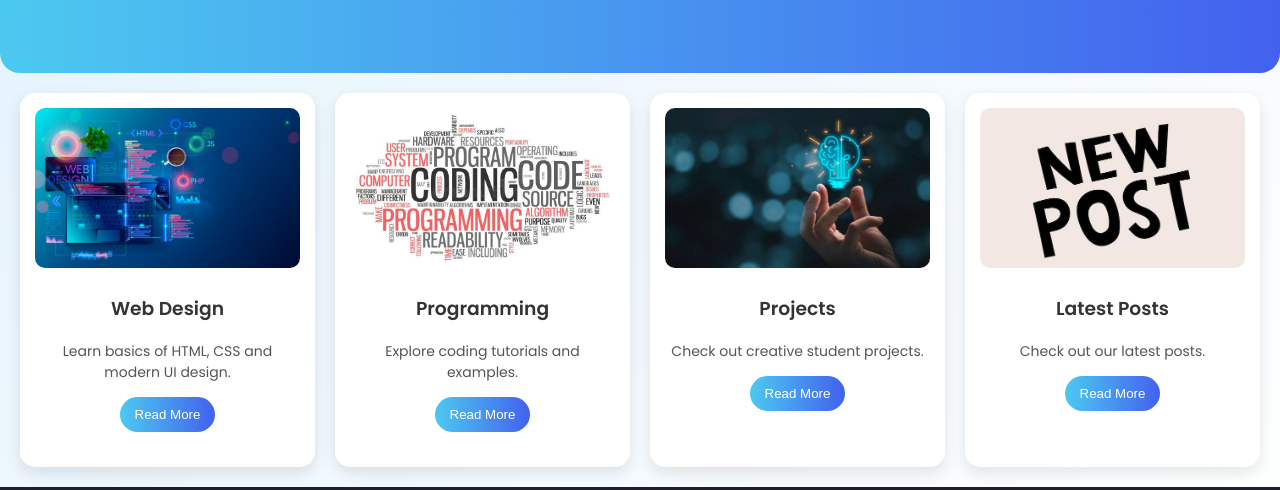
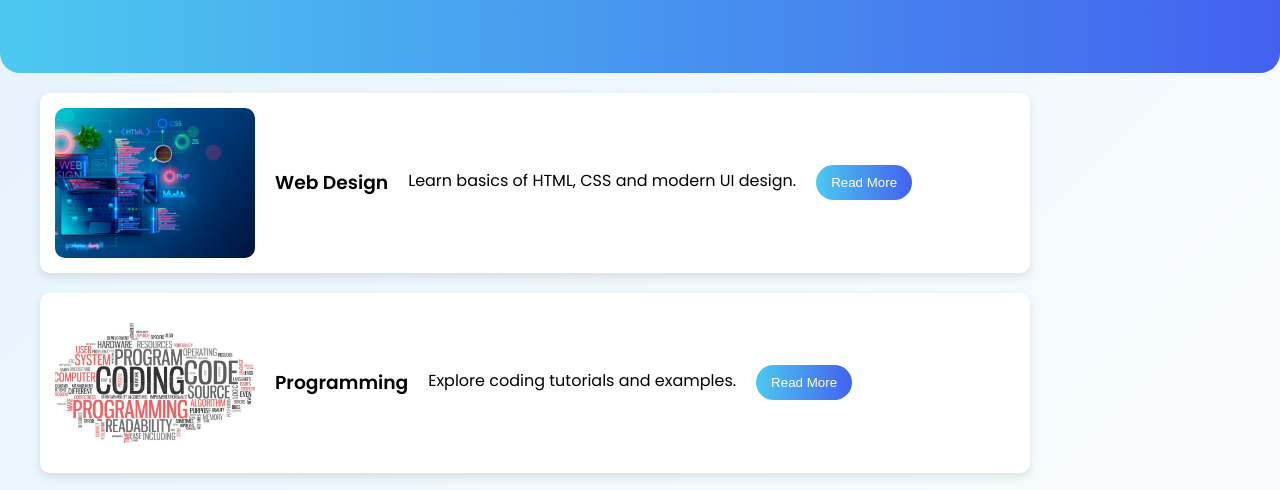
Before and after one commit to ayushmohite2709-glitch/Open-Source-Technology-Project, a plain HTML site: page index.html in a window 1280 px wide. Shown: the part 244-734 px from the top of the page. Drawn offline with Linux system fonts and the light colour scheme.

Commit message:
Refactor style.css for improved layout and design

```diff
--- a/style.css
+++ b/style.css
@@ -64,21 +64,24 @@ nav {
 
 /* Container */
 .container {
-  flex: 1;
-  display: grid;
-  grid-template-columns: repeat(auto-fit, minmax(220px, 1fr));
+  display: flex;
+  flex-direction: column;
+  align-items: flex-start;
+  padding: 20px 40px;
   gap: 20px;
-  padding: 20px;
 }
+
 
 /* Cards */
 .card {
-  background: #ffffff;
+  display: flex;
+  align-items: center;
+  gap: 20px;
+  width: 80%;
+  background: white;
   padding: 15px;
-  border-radius: 15px;
-  text-align: center;
-  box-shadow: 0 6px 15px rgba(0,0,0,0.1);
-  transition: 0.3s;
+  border-radius: 10px;
+  box-shadow: 0 4px 10px rgba(0,0,0,0.1);
 }
 
 .card:hover {
@@ -87,12 +90,12 @@ nav {
 
 /* Card Image */
 .card img {
-  width: 100%;
-  height: 160px;
+  width: 200px;
+  height: 150px;
   border-radius: 10px;
   object-fit: cover;
-  transition: 0.3s;
 }
+
 
 .card img:hover {
   transform: scale(1.05);
@@ -100,12 +103,12 @@ nav {
 
 /* Card Text */
 .card h3 {
-  color: #333;
+  margin: 0;
 }
 
+
 .card p {
-  color: #555;
-  font-size: 14px;
+  margin: 5px 0 10px 0;
 }
 
 /* Buttons */
```
